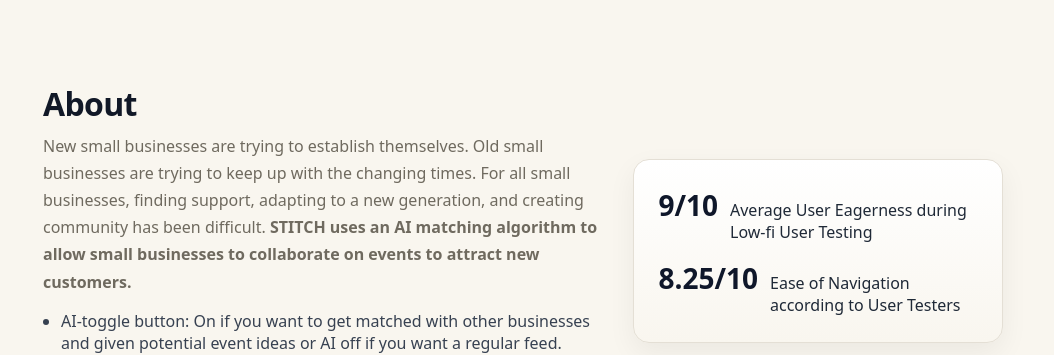
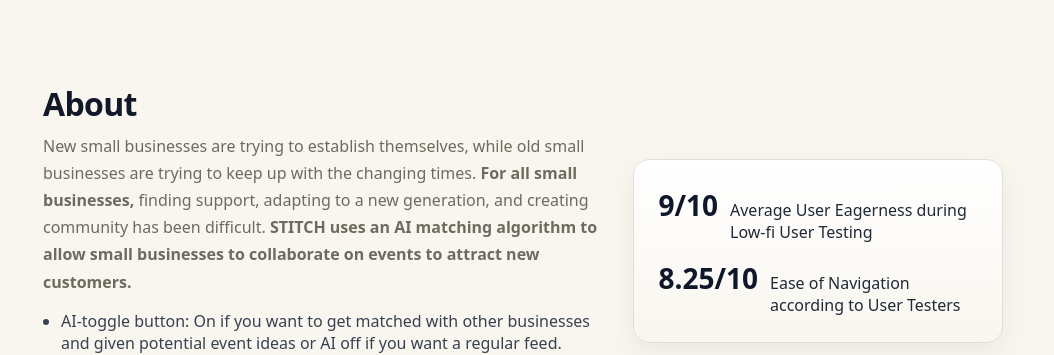
Before and after one commit to MaimunaMuntaha/stitch-cs147, a React (Vite) app: page / in a window 1280 px wide. Shown: the part 840-1195 px from the top of the page, without its empty margins (117-1171 px from the left). Built offline with nearby package versions, Linux system fonts and the light colour scheme; a web font is replaced by a local one.

Commit message:
Update Home.tsx

```diff
--- a/src/pages/Home.tsx
+++ b/src/pages/Home.tsx
@@ -51,9 +51,9 @@
           <div className="about-copy">
             <h2>About</h2>
             <p>
-            New small businesses are trying to establish themselves.
-Old small businesses are trying to keep up with the changing times.
-For all small businesses, finding support, adapting to a new generation, and creating community has been difficult.
+            New small businesses are trying to establish themselves, while old small businesses are trying to keep up with the changing times.
+
+<strong> For all small businesses, </strong>  finding support, adapting to a new generation, and creating community has been difficult.
 
 {" "}{" "}
               <strong>STITCH uses an AI matching algorithm to allow small businesses to collaborate on events to attract new customers. </strong>  {" "}
```
